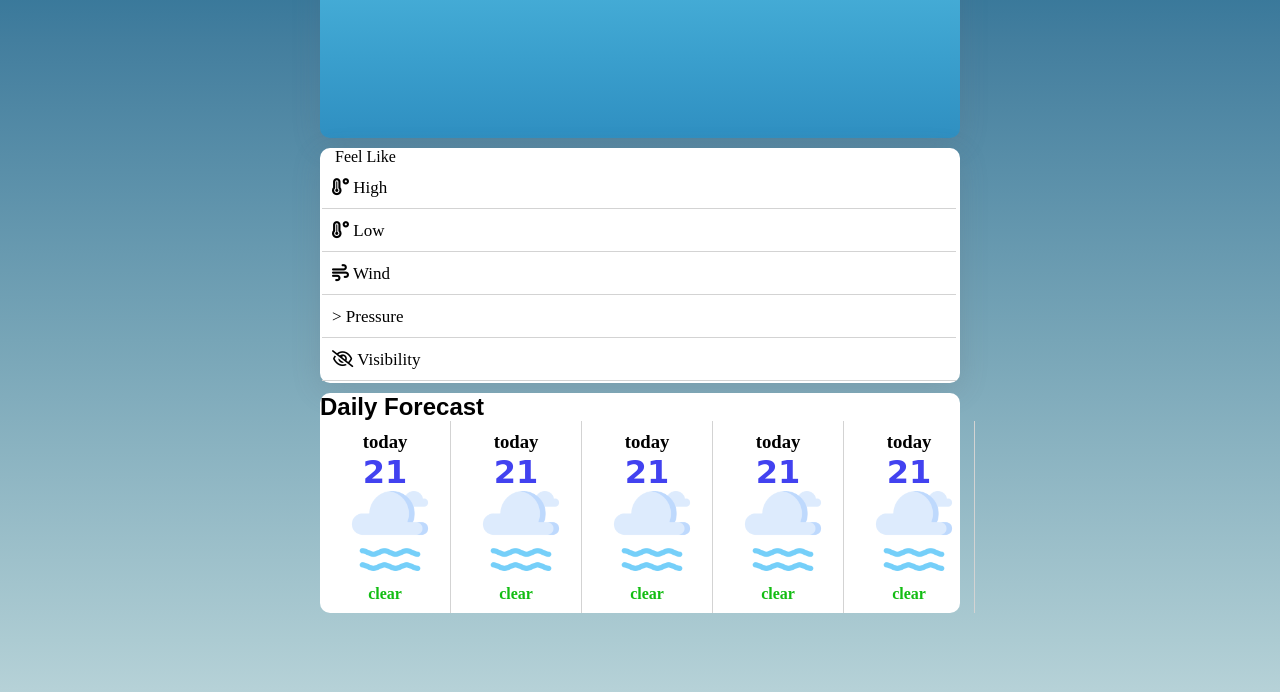
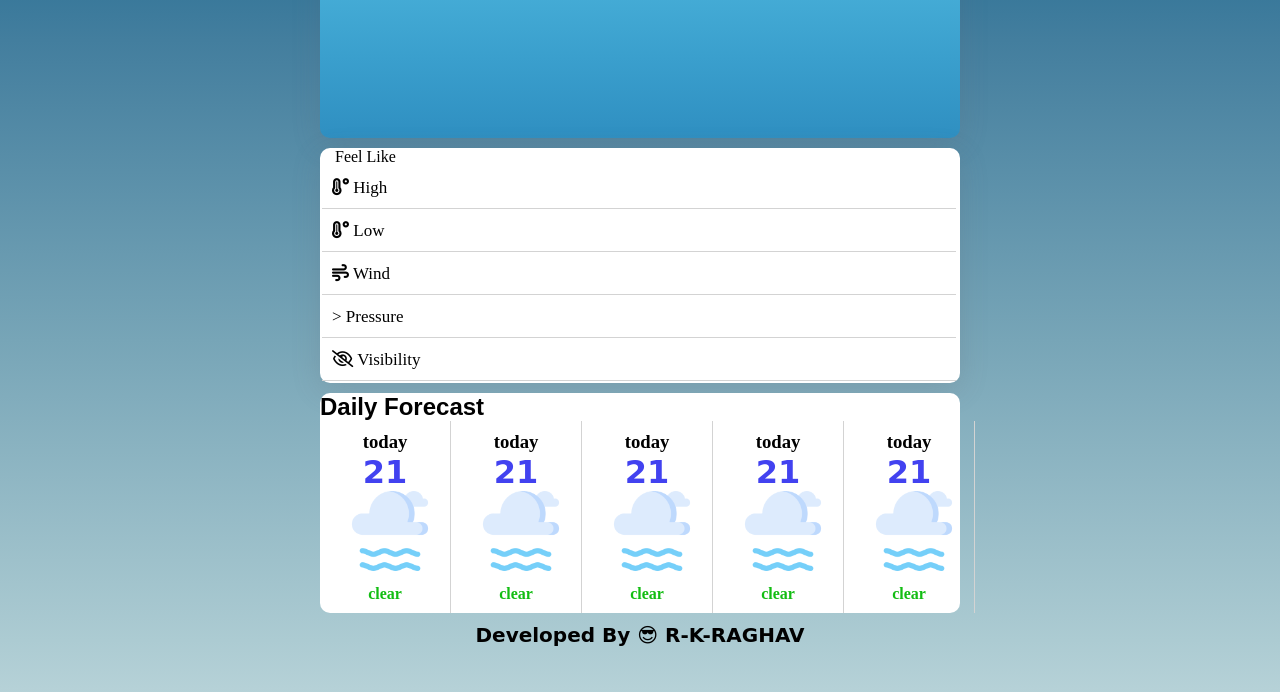
Before and after one commit to mrraghav9211/myProjects, a plain HTML site: page 14-march/index.html in a window 1280 px wide. Shown: the part 260-952 px from the top of the page. Drawn offline with Linux system fonts and the light colour scheme.

Commit message:
Update index.html

```diff
--- a/14-march/index.html
+++ b/14-march/index.html
@@ -98,6 +98,9 @@
             </div>
         </div>
     </div>
+    <div class="raghav">
+     <h1 style="text-align: center; font-family: cursive; font-size: 20px; margin-top: 10px;">Developed By 😎 R-K-RAGHAV</h1>
+    </div>
     <script src="./index.js"></script>
 </body>
 </html>
```
